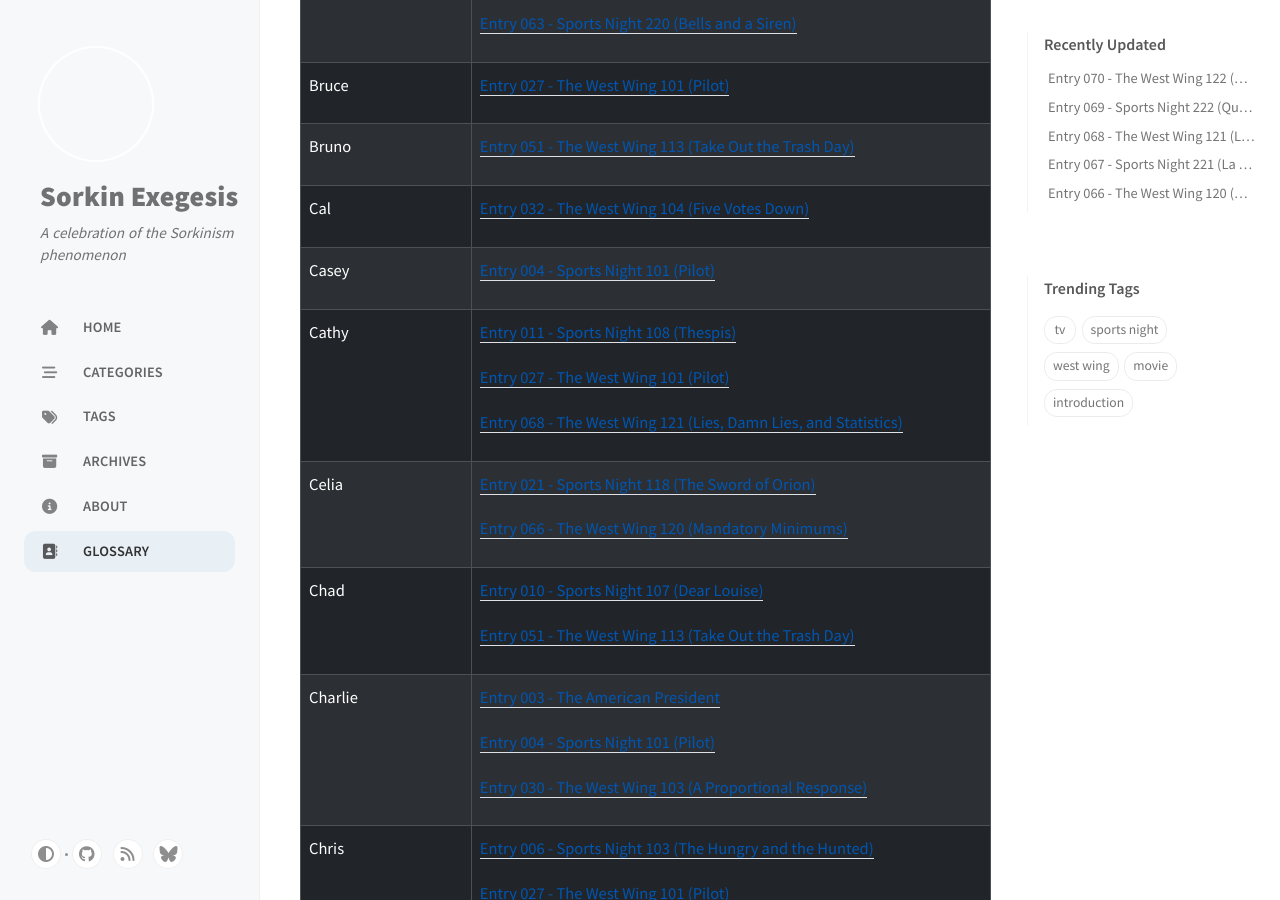
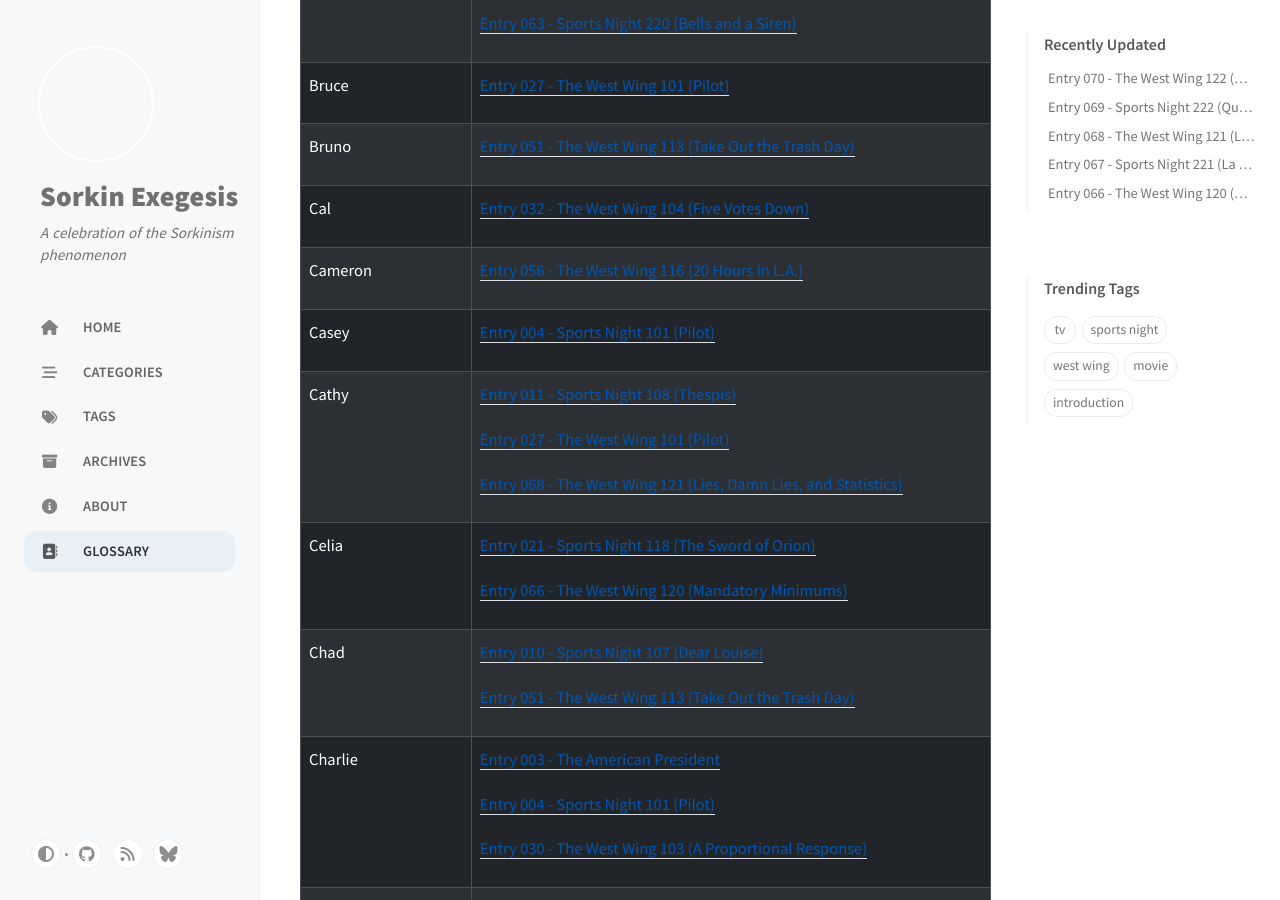
Before and after one commit to sykesjd/sorkin-exegesis, a Jekyll site: the page built from _tabs/glossary.md, in a window 1280 px wide and 900 px high, scrolled down 35679 px. Built offline with Jekyll 4.4.1, drawn with Linux system fonts in a browser that asks for light colours; cached includes are drawn as plain includes; comment, search, counter and statistics services are not loaded.

Commit message:
Anotha one...

```diff
--- a/_posts/2026-09-18-west-wing-116.md
+++ b/_posts/2026-09-18-west-wing-116.md
@@ -132,6 +132,8 @@
 _(sigh)_ I guess Donna's just stepped off the Love Boat for this episode.
 
 ### NEW Topical Signature: Gays in the military
+
+### NEW Sorkin Name: Cameron
 
 > JOSH: Cameron's going to introduce a bill tomorrow morning.
 >
```
